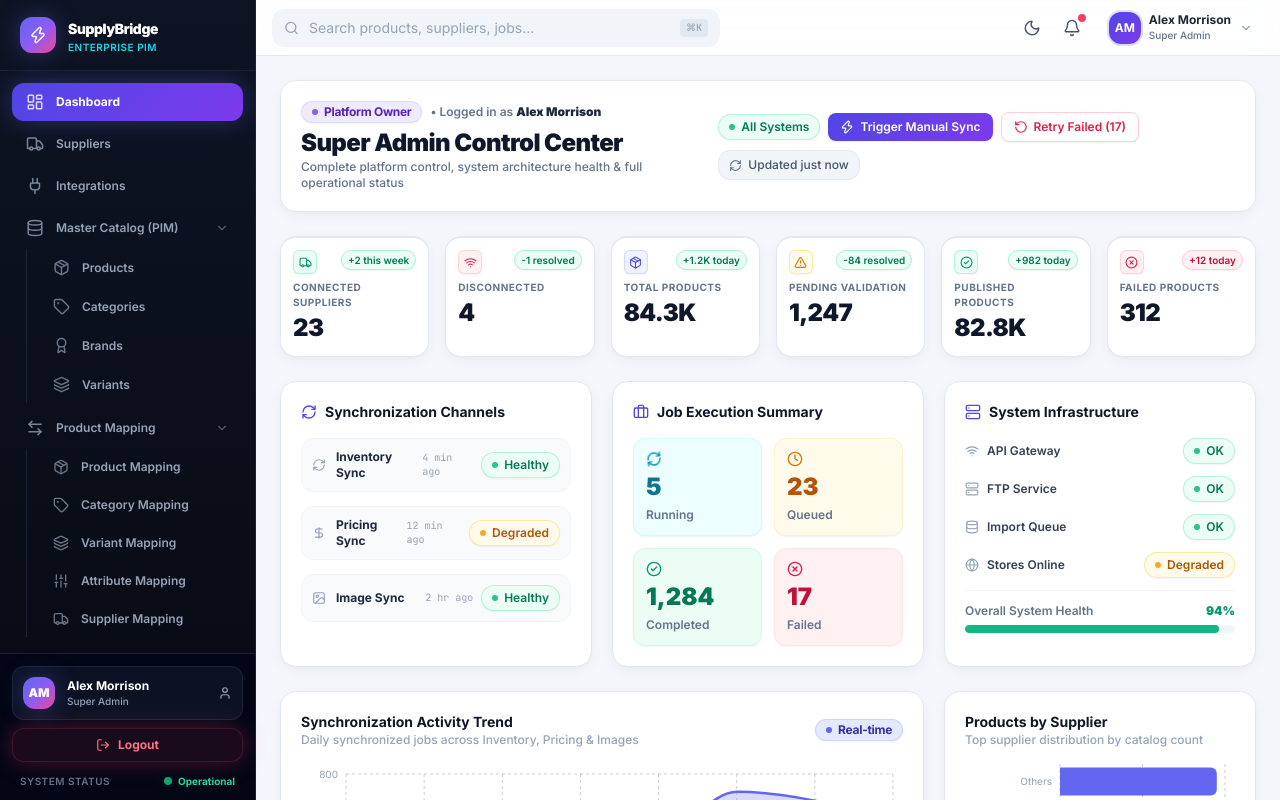
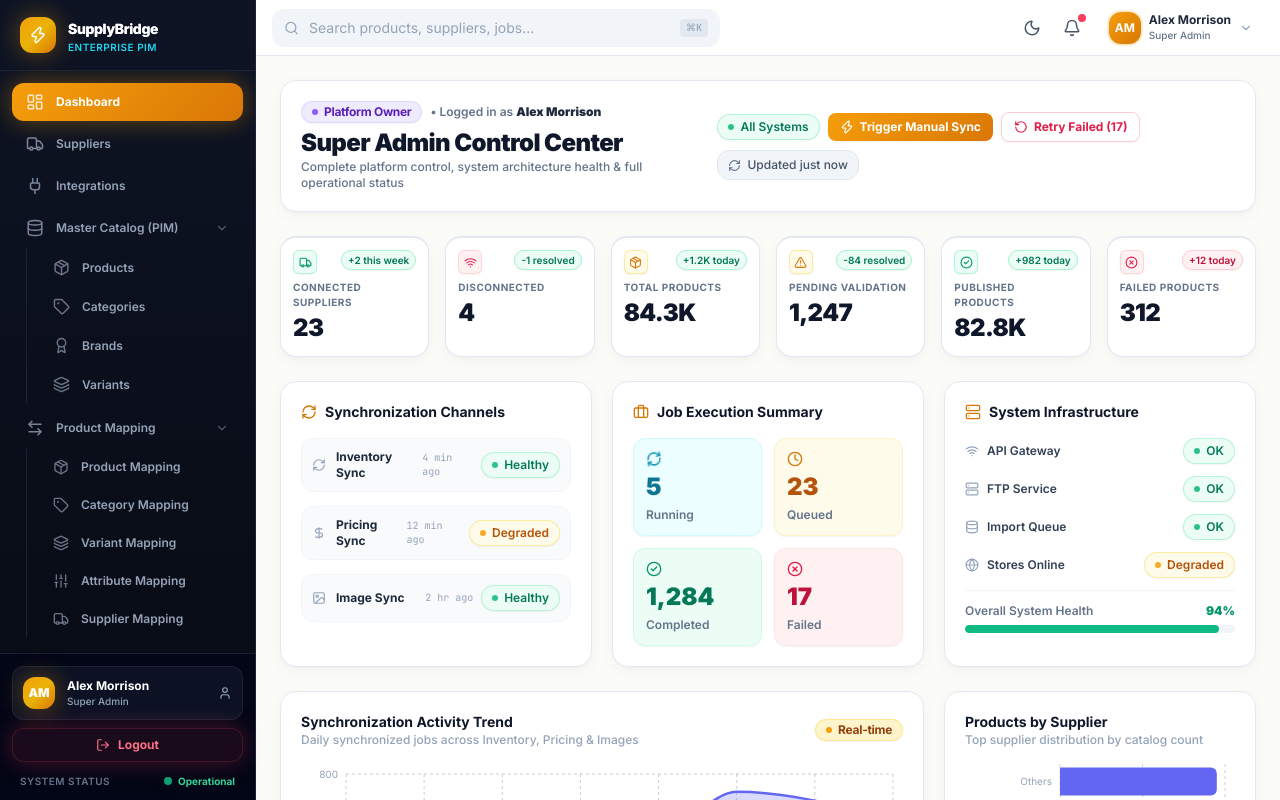
Before and after one commit to satyamgoswami783/SupplyBridge, a React (Vite) app: page / in a window 1280 px wide. Built offline with nearby package versions, Linux system fonts and the light colour scheme.

Commit message:
Update Light Mode theme to attractive warm Golden-Amber Yellow with tactile click design

```diff
--- a/src/index.css
+++ b/src/index.css
@@ -73,32 +73,32 @@
   }
 
   .card-interactive {
-    @apply card hover:-translate-y-1 hover:shadow-card-md hover:border-primary-400/50 cursor-pointer;
+    @apply card hover:-translate-y-1 hover:shadow-card-md hover:border-amber-400/80 cursor-pointer active:scale-[0.98] transition-all duration-200;
   }
 
   .card-glass {
     @apply bg-white/90 backdrop-blur-md rounded-2xl shadow-card border border-slate-200/80;
   }
 
-  /* ─── Buttons ────────────────────────────────────────── */
+  /* ─── Buttons & Tactile Click Design ───────────────── */
   .btn {
-    @apply inline-flex items-center justify-center gap-2 px-4 py-2 rounded-xl font-semibold text-sm
-           transition-all duration-200 focus:outline-none focus:ring-2 focus:ring-offset-2
-           disabled:opacity-50 disabled:cursor-not-allowed active:scale-[0.98];
+    @apply inline-flex items-center justify-center gap-2 px-4 py-2 rounded-xl font-bold text-sm
+           transition-all duration-150 focus:outline-none focus:ring-2 focus:ring-offset-2
+           disabled:opacity-50 disabled:cursor-not-allowed active:scale-[0.96] cursor-pointer;
   }
 
   .btn-primary {
-    @apply btn bg-gradient-primary text-white hover:opacity-95 focus:ring-primary-500
-           shadow-md shadow-indigo-500/20 hover:shadow-lg hover:shadow-indigo-500/30 hover:-translate-y-0.5;
+    @apply btn bg-gradient-primary text-white hover:brightness-105 focus:ring-amber-500
+           shadow-md shadow-amber-500/25 hover:shadow-lg hover:shadow-amber-500/35 hover:-translate-y-0.5;
   }
 
   .btn-secondary {
-    @apply btn bg-white text-slate-800 border border-slate-200/90 hover:bg-slate-50 hover:border-slate-300 hover:text-slate-900
-           focus:ring-primary-500 shadow-sm hover:shadow-md;
+    @apply btn bg-white text-slate-800 border border-slate-200/90 hover:bg-amber-50/70 hover:border-amber-300 hover:text-amber-900
+           focus:ring-amber-500 shadow-sm hover:shadow-md;
   }
 
   .btn-ghost {
-    @apply btn bg-transparent text-slate-700 hover:bg-slate-200/60 hover:text-slate-900 focus:ring-primary-500;
+    @apply btn bg-transparent text-slate-700 hover:bg-amber-100/60 hover:text-amber-900 focus:ring-amber-500;
   }
 
   .btn-danger {
@@ -109,6 +109,16 @@
   .btn-success {
     @apply btn bg-gradient-emerald text-white hover:opacity-95 focus:ring-emerald-500
            shadow-md shadow-emerald-500/20 hover:shadow-lg hover:shadow-emerald-500/30 hover:-translate-y-0.5;
+  }
+
+  .dark .btn-primary {
+    background: linear-gradient(135deg, #6366f1 0%, #4f46e5 100%) !important;
+    box-shadow: 0 4px 14px rgba(99, 102, 241, 0.35) !important;
+    color: #ffffff !important;
+  }
+
+  .dark .btn-primary:hover {
+    box-shadow: 0 6px 20px rgba(99, 102, 241, 0.5) !important;
   }
 
   .btn-sm {
--- a/tailwind.config.ts
+++ b/tailwind.config.ts
@@ -10,18 +10,19 @@ const config: Config = {
     extend: {
       colors: {
         // High-end primary palette
+        // High-end primary palette — Warm Vibrant Golden-Amber Yellow
         primary: {
-          50:  '#f0f3ff',
-          100: '#e0e7ff',
-          200: '#c7d2fe',
-          300: '#a5b4fc',
-          400: '#818cf8',
-          500: '#6366f1',
-          600: '#4f46e5',
-          700: '#4338ca',
-          800: '#3730a3',
-          900: '#1e1b4b',
-          950: '#0f0e26',
+          50:  '#fffbeb',
+          100: '#fef3c7',
+          200: '#fde68a',
+          300: '#fcd34d',
+          400: '#fbbf24',
+          500: '#f59e0b',
+          600: '#d97706',
+          700: '#b45309',
+          800: '#92400e',
+          900: '#78350f',
+          950: '#451a03',
         },
         // Aurora Violet
         violet: {
@@ -58,17 +59,17 @@ const config: Config = {
           bg:         '#090d16',
           surface:    '#111827',
           hover:      '#1f2937',
-          active:     '#4f46e5',
+          active:     '#d97706',
           border:     '#1e293b',
           text:       '#94a3b8',
           textActive: '#ffffff',
         },
         // Modern SaaS Surfaces - Rich contrast
         surface: {
-          bg:      '#f4f6fc',
+          bg:      '#fbfcf8',
           card:    '#ffffff',
           border:  '#e2e8f0',
-          hover:   '#eef2ff',
+          hover:   '#fffbeb',
         },
         dark: {
           bg:     '#090d16',
@@ -86,16 +87,16 @@ const config: Config = {
       },
       boxShadow: {
         'card':       '0 4px 16px -2px rgba(15, 23, 42, 0.05), 0 2px 6px -1px rgba(15, 23, 42, 0.03)',
-        'card-md':    '0 12px 28px -4px rgba(79, 70, 229, 0.12), 0 4px 12px -2px rgba(15, 23, 42, 0.06)',
-        'card-lg':    '0 24px 48px -12px rgba(79, 70, 229, 0.18), 0 8px 24px -4px rgba(15, 23, 42, 0.08)',
-        'glow-primary': '0 0 25px rgba(99, 102, 241, 0.35)',
+        'card-md':    '0 12px 28px -4px rgba(217, 119, 6, 0.15), 0 4px 12px -2px rgba(15, 23, 42, 0.06)',
+        'card-lg':    '0 24px 48px -12px rgba(217, 119, 6, 0.20), 0 8px 24px -4px rgba(15, 23, 42, 0.08)',
+        'glow-primary': '0 0 25px rgba(245, 158, 11, 0.40)',
         'glow-cyan':    '0 0 25px rgba(6, 182, 212, 0.35)',
         'glow-emerald': '0 0 25px rgba(16, 185, 129, 0.35)',
         'glow-rose':    '0 0 25px rgba(244, 63, 94, 0.30)',
       },
       backgroundImage: {
-        'gradient-aurora':  'linear-gradient(135deg, #6366f1 0%, #8b5cf6 50%, #ec4899 100%)',
-        'gradient-primary': 'linear-gradient(135deg, #4f46e5 0%, #7c3aed 100%)',
+        'gradient-aurora':  'linear-gradient(135deg, #f59e0b 0%, #eab308 50%, #d97706 100%)',
+        'gradient-primary': 'linear-gradient(135deg, #f59e0b 0%, #d97706 100%)',
         'gradient-cyan':    'linear-gradient(135deg, #06b6d4 0%, #3b82f6 100%)',
         'gradient-emerald': 'linear-gradient(135deg, #10b981 0%, #06b6d4 100%)',
         'gradient-amber':   'linear-gradient(135deg, #f59e0b 0%, #f43f5e 100%)',
```
Also changed, not shown: 6 other files (tests, documents, lock files or other folders).
